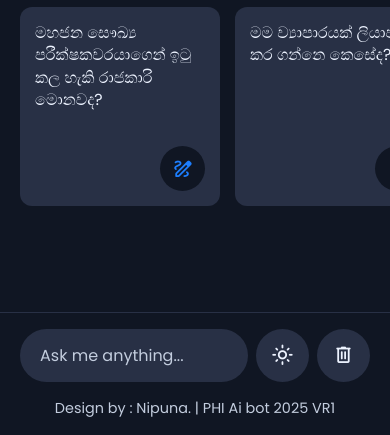
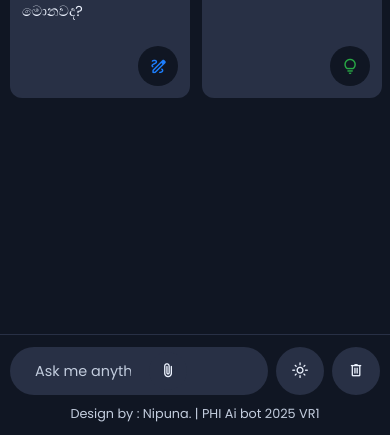
Before and after one commit to RubiGeeks/PHI-Ai-Bot, a plain HTML site: page index.html in a window 390 px wide. Shown: the part 409-844 px from the top of the page. Drawn offline with nearby package versions, Linux system fonts and the light colour scheme.

Commit message:
Update style.css

```diff
--- a/style.css
+++ b/style.css
@@ -34,31 +34,37 @@ body {
   color: var(--text-color);
   background: var(--primary-color);
   transition: background-color 0.3s ease, color 0.3s ease;
+  min-height: 100vh;
+  width: 100%;
+  overflow-x: hidden;
 }
 
+/* Container fixes for Google Sites */
 .container {
   overflow-y: auto;
-  padding: 32px 0 60px;
-  height: calc(100vh - 127px);
+  padding: 20px 0 80px;
+  height: calc(100vh - 100px);
   scrollbar-color: var(--scrollbar-color) transparent;
+  width: 100%;
+  max-width: 100%;
 }
 
 .container :where(.app-header, .suggestions, .message, .prompt-wrapper) {
   position: relative;
   margin: 0 auto;
   width: 100%;
-  padding: 0 20px;
-  max-width: 990px;
+  padding: 0 15px;
+  max-width: 900px;
 }
 
 .container .app-header {
-  margin-top: 3vh;
+  margin-top: 2vh;
   text-align: center;
 }
 
 .app-header .heading {
   width: fit-content;
-  font-size: 3rem;
+  font-size: 2.5rem;
   background: linear-gradient(to right, #1d7efd, #8f6fff);
   -webkit-background-clip: text;
   -webkit-text-fill-color: transparent;
@@ -67,7 +73,7 @@ body {
 }
 
 .app-header .sub-heading {
-  font-size: 2.6rem;
+  font-size: 2rem;
   margin-top: -5px;
   color: var(--subheading-color);
 }
@@ -76,11 +82,12 @@ body {
   width: 100%;
   list-style: none;
   display: flex;
-  gap: 15px;
-  margin-top: 9.5vh;
+  gap: 12px;
+  margin-top: 5vh;
   overflow-x: auto;
   scroll-snap-type: x mandatory;
   scrollbar-width: none;
+  padding: 0 10px;
 }
 
 .container .suggestions::-webkit-scrollbar {
@@ -93,8 +100,8 @@ body.chats-active .container :where(.app-header, .suggestions) {
 
 .suggestions .suggestions-item {
   cursor: pointer;
-  padding: 18px;
-  width: 228px;
+  padding: 15px;
+  width: 200px;
   flex-shrink: 0;
   display: flex;
   scroll-snap-align: center;
@@ -112,16 +119,16 @@ body.chats-active .container :where(.app-header, .suggestions) {
 }
 
 .suggestions .suggestions-item .text {
-  font-size: 1.1rem;
+  font-size: 1rem;
   line-height: 1.4;
 }
 
 .suggestions .suggestions-item .icon {
-  width: 45px;
-  height: 45px;
+  width: 40px;
+  height: 40px;
   display: flex;
-  font-size: 1.4rem;
-  margin-top: 35px;
+  font-size: 1.2rem;
+  margin-top: 25px;
   align-self: flex-end;
   align-items: center;
   border-radius: 50%;
@@ -144,16 +151,18 @@ body.chats-active .container :where(.app-header, .suggestions) {
 
 .container .chats-container {
   display: flex;
-  gap: 20px;
+  gap: 15px;
   flex-direction: column;
-  padding: 20px 0;
+  padding: 15px 0;
+  width: 100%;
 }
 
 .chats-container .message {
   display: flex;
-  gap: 11px;
+  gap: 10px;
   align-items: flex-start;
   animation: fadeIn 0.3s ease;
+  width: 100%;
 }
 
 @keyframes fadeIn {
@@ -162,13 +171,13 @@ body.chats-active .container :where(.app-header, .suggestions) {
 }
 
 .chats-container .message .avatar {
-  width: 43px;
-  height: 43px;
+  width: 40px;
+  height: 40px;
   flex-shrink: 0;
   align-self: flex-start;
   border-radius: 50%;
-  padding: 6px;
-  margin-right: -7px;
+  padding: 5px;
+  margin-right: -5px;
   background: var(--secondary-color);
   border: 1px solid var(--secondary-hover-color);
 }
@@ -184,12 +193,13 @@ body.chats-active .container :where(.app-header, .suggestions) {
 }
 
 .chats-container .message .message-text {
-  padding: 3px 16px;
+  padding: 8px 12px;
   word-wrap: break-word;
   white-space: pre-line;
   line-height: 1.5;
   cursor: pointer;
   transition: background-color 0.2s ease;
+  max-width: 85%;
 }
 
 .chats-container .message .message-text:hover {
@@ -197,27 +207,29 @@ body.chats-active .container :where(.app-header, .suggestions) {
 }
 
 .chats-container .bot-message {
-  margin: 9px auto;
+  margin: 5px auto;
   position: relative;
+  width: 100%;
 }
 
 .chats-container .user-message {
   flex-direction: column;
   align-items: flex-end;
+  width: 100%;
 }
 
 .chats-container .user-message .message-text {
-  padding: 12px 16px;
-  max-width: 75%;
+  padding: 10px 14px;
+  max-width: 70%;
   background: var(--secondary-color);
   border-radius: 13px 13px 3px 13px;
   word-break: break-word;
 }
 
 .chats-container .user-message .img-attachment {
-  margin-top: -7px;
-  width: 50%;
-  max-width: 300px;
+  margin-top: -5px;
+  width: 45%;
+  max-width: 250px;
   border-radius: 13px 3px 13px 13px;
   border: 1px solid var(--secondary-hover-color);
 }
@@ -226,11 +238,11 @@ body.chats-active .container :where(.app-header, .suggestions) {
   display: flex;
   gap: 6px;
   align-items: center;
-  padding: 10px 16px;
-  margin-top: -7px;
+  padding: 8px 12px;
+  margin-top: -5px;
   border-radius: 13px 3px 13px 13px;
   background: var(--secondary-color);
-  max-width: 75%;
+  max-width: 70%;
   word-break: break-all;
 }
 
@@ -244,25 +256,32 @@ body.chats-active .container :where(.app-header, .suggestions) {
   width: 100%;
   left: 0;
   bottom: 0;
-  padding: 16px 0;
+  padding: 12px 0;
   background: var(--primary-color);
   border-top: 1px solid var(--secondary-color);
   transition: background-color 0.3s ease;
+  z-index: 1000;
 }
 
 .prompt-container :where(.prompt-wrapper, .prompt-form, .prompt-actions) {
   display: flex;
-  gap: 12px;
-  height: 56px;
+  gap: 10px;
+  height: 50px;
   align-items: center;
+  width: 100%;
+  max-width: 900px;
+  margin: 0 auto;
+  padding: 0 15px;
 }
 
 .prompt-container .prompt-form {
   height: 100%;
   width: 100%;
-  border-radius: 130px;
+  border-radius: 25px;
   background: var(--secondary-color);
   transition: background-color 0.3s ease;
+  display: flex;
+  align-items: center;
 }
 
 .prompt-form .prompt-input {
@@ -271,9 +290,10 @@ body.chats-active .container :where(.app-header, .suggestions) {
   background: none;
   outline: none;
   border: none;
-  font-size: 1rem;
+  font-size: 0.95rem;
   color: var(--text-color);
-  padding-left: 24px;
+  padding-left: 20px;
+  border-radius: 25px;
 }
 
 .prompt-form .prompt-input::placeholder {
@@ -281,16 +301,19 @@ body.chats-active .container :where(.app-header, .suggestions) {
 }
 
 .prompt-wrapper button {
-  width: 56px;
+  width: 50px;
   height: 100%;
   flex-shrink: 0;
   cursor: pointer;
   border-radius: 50%;
-  font-size: 1.4rem;
+  font-size: 1.2rem;
   border: none;
   color: var(--text-color);
   background: var(--secondary-color);
   transition: 0.3s ease;
+  display: flex;
+  align-items: center;
+  justify-content: center;
 }
 
 .prompt-wrapper :is(button:hover, #cancel-file-btn, .file-icon) {
@@ -299,13 +322,15 @@ body.chats-active .container :where(.app-header, .suggestions) {
 
 .prompt-form .prompt-actions {
   gap: 5px;
-  margin-right: 7px;
+  margin-right: 5px;
+  display: flex;
+  align-items: center;
 }
 
 .prompt-wrapper .prompt-form :where(.file-upload-wrapper, button, img) {
   position: relative;
-  height: 45px;
-  width: 45px;
+  height: 40px;
+  width: 40px;
 }
 
 .prompt-form .prompt-actions #send-prompt-btn {
@@ -315,7 +340,7 @@ body.chats-active .container :where(.app-header, .suggestions) {
 }
 
 .prompt-form .prompt-input:valid ~ .prompt-actions #send-prompt-btn {
-  display: block;
+  display: flex;
 }
 
 .prompt-form #send-prompt-btn:hover {
@@ -333,10 +358,11 @@ body.chats-active .container :where(.app-header, .suggestions) {
   display: none;
 }
 
+.prompt-form .file-upload-wrapper #add-file-btn,
 .prompt-form .file-upload-wrapper.active.img-attached img,
 .prompt-form .file-upload-wrapper.active.file-attached .file-icon,
 .prompt-form .file-upload-wrapper.active:hover #cancel-file-btn {
-  display: block;
+  display: flex;
 }
 
 .prompt-form :is(#stop-response-btn:hover, #cancel-file-btn) {
@@ -353,14 +379,17 @@ body.bot-responding .prompt-form .file-upload-wrapper {
 }
 
 body.bot-responding .prompt-form #stop-response-btn {
-  display: block;
+  display: flex;
 }
 
 .prompt-container .disclaimer-text {
-  font-size: 0.9rem;
+  font-size: 0.8rem;
   text-align: center;
-  padding: 16px 20px 0;
+  padding: 10px 15px 0;
   color: var(--placeholder-color);
+  width: 100%;
+  max-width: 900px;
+  margin: 0 auto;
 }
 
 /* Copy feedback styles */
@@ -382,7 +411,7 @@ body.bot-responding .prompt-form #stop-response-btn {
 /* Text-to-Speech button styles */
 .tts-btn {
   position: absolute;
-  right: 10px;
+  right: 5px;
   top: 5px;
   opacity: 0;
   transition: opacity 0.2s ease;
@@ -394,6 +423,9 @@ body.bot-responding .prompt-form #stop-response-btn {
   color: var(--text-color);
   cursor: pointer;
   transition: background 0.2s ease;
+  display: flex;
+  align-items: center;
+  justify-content: center;
 }
 
 .tts-btn:hover {
@@ -404,28 +436,99 @@ body.bot-responding .prompt-form #stop-response-btn {
   opacity: 1;
 }
 
+/* Google Sites Compatibility Fixes */
+html, body {
+  margin: 0;
+  padding: 0;
+  width: 100%;
+  height: 100%;
+}
+
 /* Responsive media query code for small screens */
 @media (max-width: 768px) {
   .container {
-    padding: 20px 0 100px;
-    height: calc(100vh - 140px);
+    padding: 15px 0 90px;
+    height: calc(100vh - 120px);
   }
 
   .app-header :is(.heading, .sub-heading) {
-    font-size: 2rem;
-    line-height: 1.4;
+    font-size: 1.8rem;
+    line-height: 1.3;
   }
 
   .app-header .sub-heading {
-    font-size: 1.7rem;
+    font-size: 1.4rem;
   }
 
   .container .chats-container {
-    gap: 15px;
+    gap: 12px;
   }
 
   .chats-container .bot-message {
-    margin: 4px auto;
+    margin: 3px auto;
+  }
+
+  .chats-container .user-message .message-text,
+  .chats-container .user-message .file-attachment {
+    max-width: 80%;
+  }
+
+  .chats-container .user-message .img-attachment {
+    width: 60%;
+  }
+
+  .prompt-container :where(.prompt-wrapper, .prompt-form, .prompt-actions) {
+    gap: 8px;
+    height: 48px;
+    padding: 0 10px;
+  }
+
+  .prompt-container button {
+    width: 48px;
+    font-size: 1.1rem;
+  }
+
+  .prompt-form :is(.file-upload-wrapper, button, img) {
+    height: 38px;
+    width: 38px;
+  }
+
+  .prompt-form .prompt-input {
+    padding-left: 15px;
+    font-size: 0.9rem;
+  }
+
+  .prompt-form .file-upload-wrapper.active #cancel-file-btn {
+    opacity: 1;
+  }
+
+  /* Always show theme and delete buttons on mobile */
+  .prompt-wrapper.hide-controls :where(#theme-toggle-btn, #delete-chats-btn) {
+    display: flex !important;
+  }
+}
+
+@media (max-width: 480px) {
+  .container {
+    padding: 10px 0 80px;
+    height: calc(100vh - 100px);
+  }
+
+  .app-header .heading {
+    font-size: 1.6rem;
+  }
+
+  .app-header .sub-heading {
+    font-size: 1.2rem;
+  }
+
+  .suggestions .suggestions-item {
+    width: 180px;
+    padding: 12px;
+  }
+
+  .suggestions .suggestions-item .text {
+    font-size: 0.9rem;
   }
 
   .chats-container .user-message .message-text,
@@ -434,66 +537,10 @@ body.bot-responding .prompt-form #stop-response-btn {
   }
 
   .chats-container .user-message .img-attachment {
-    width: 70%;
+    width: 75%;
   }
 
-  .prompt-container :where(.prompt-wrapper, .prompt-form, .prompt-actions) {
-    gap: 8px;
-    height: 53px;
-  }
-
-  .prompt-container button {
-    width: 53px;
-  }
-
-  .prompt-form :is(.file-upload-wrapper, button, img) {
-    height: 42px;
-    width: 42px;
-  }
-
-  .prompt-form .prompt-input {
-    padding-left: 20px;
-  }
-
-  .prompt-form .file-upload-wrapper.active #cancel-file-btn {
-    opacity: 0;
-  }
-
-  /* FIX: Always show theme and delete buttons on mobile */
-  .prompt-wrapper.hide-controls :where(#theme-toggle-btn, #delete-chats-btn) {
-    display: flex !important;
+  .prompt-container {
+    padding: 10px 0;
   }
 }
-
-@media (max-width: 480px) {
-  .container {
-    padding: 15px 0 90px;
-    height: calc(100vh - 120px);
-  }
-
-  .app-header .heading {
-    font-size: 1.8rem;
-  }
-
-  .app-header .sub-heading {
-    font-size: 1.4rem;
-  }
-
-  .suggestions .suggestions-item {
-    width: 200px;
-    padding: 15px;
-  }
-
-  .suggestions .suggestions-item .text {
-    font-size: 1rem;
-  }
-
-  .chats-container .user-message .message-text,
-  .chats-container .user-message .file-attachment {
-    max-width: 90%;
-  }
-
-  .chats-container .user-message .img-attachment {
-    width: 85%;
-  }
-}
```
